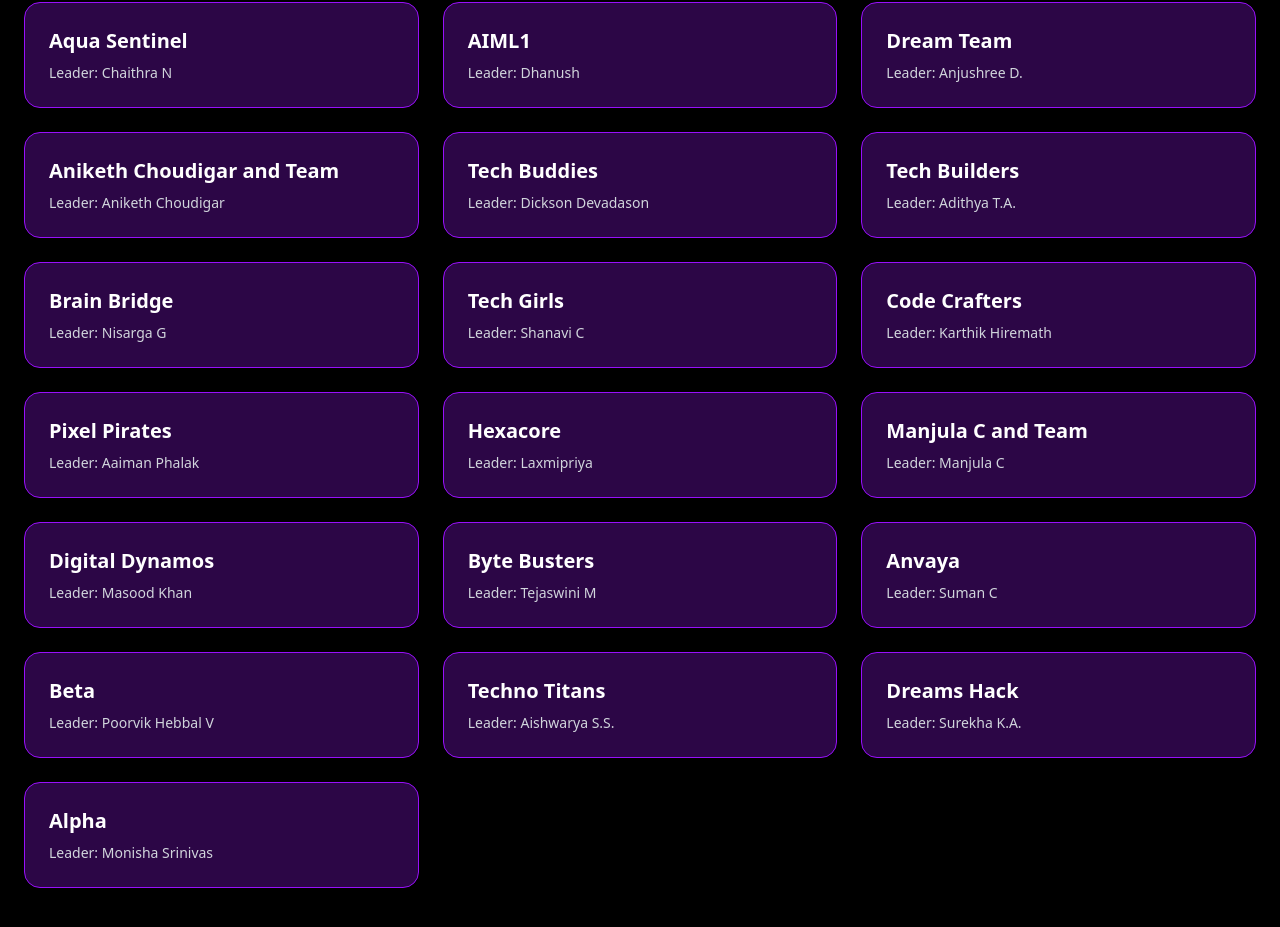
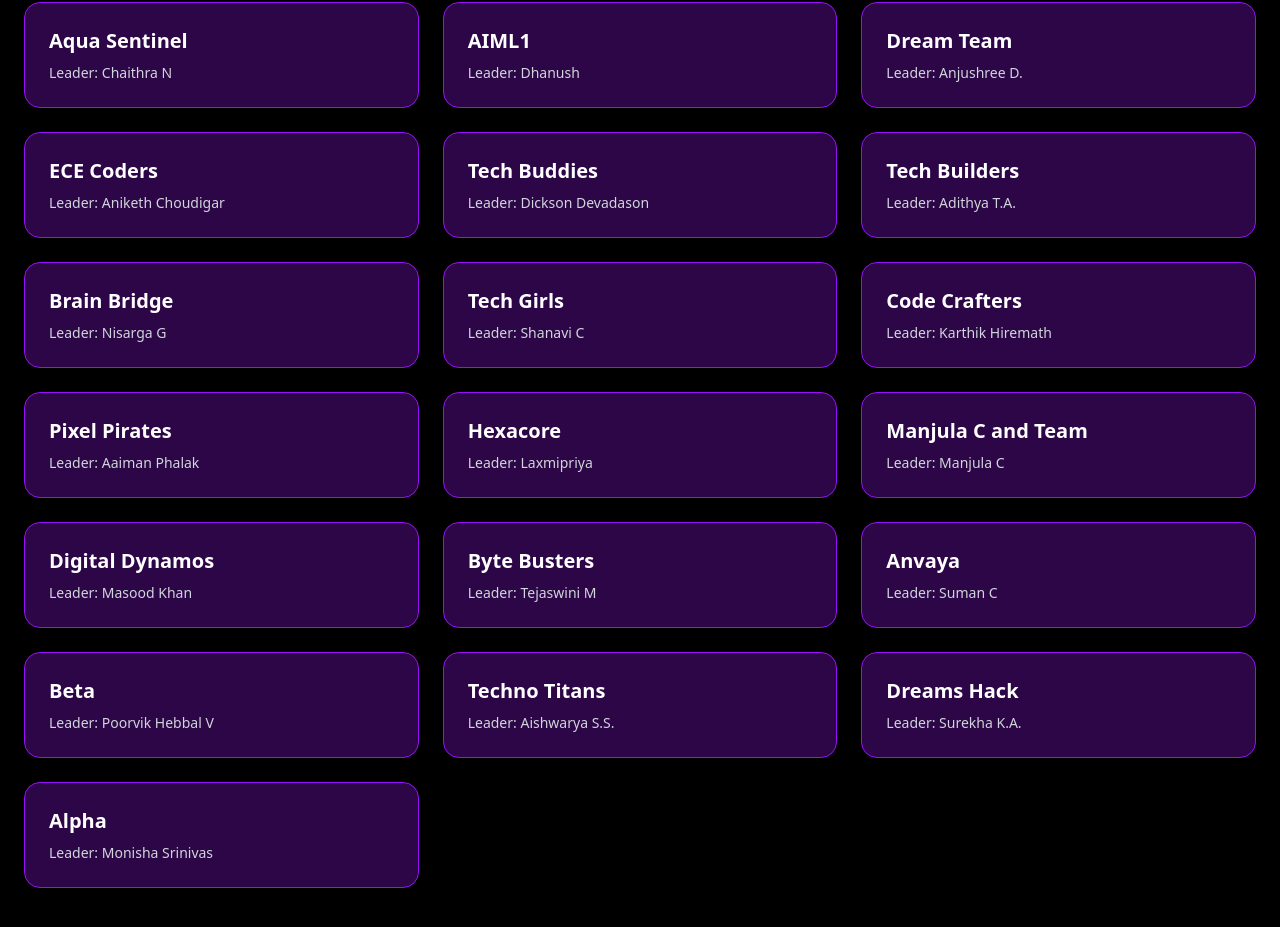
Before and after one commit to SimonLeo28/technoquest, a Next.js app: page / in a window 1280 px wide. Shown: the part 2120-3047 px from the top of the page. Built offline with nearby package versions, Linux system fonts and the light colour scheme.

Commit message:
Editted team name

```diff
--- a/app/Components/QualifiedTeams.jsx
+++ b/app/Components/QualifiedTeams.jsx
@@ -15,7 +15,7 @@ const QualifiedTeams = () => {
     // From first image
     { team: "AIML1", leader: "Dhanush" },
     { team: "Dream Team", leader: "Anjushree D." },
-    { team: "Aniketh Choudigar and Team", leader: "Aniketh Choudigar" },
+    { team: "ECE Coders", leader: "Aniketh Choudigar" },
     { team: "Tech Buddies", leader: "Dickson Devadason" },
     { team: "Tech Builders", leader: "Adithya T.A." },
     { team: "Brain Bridge", leader: "Nisarga G" },
```
